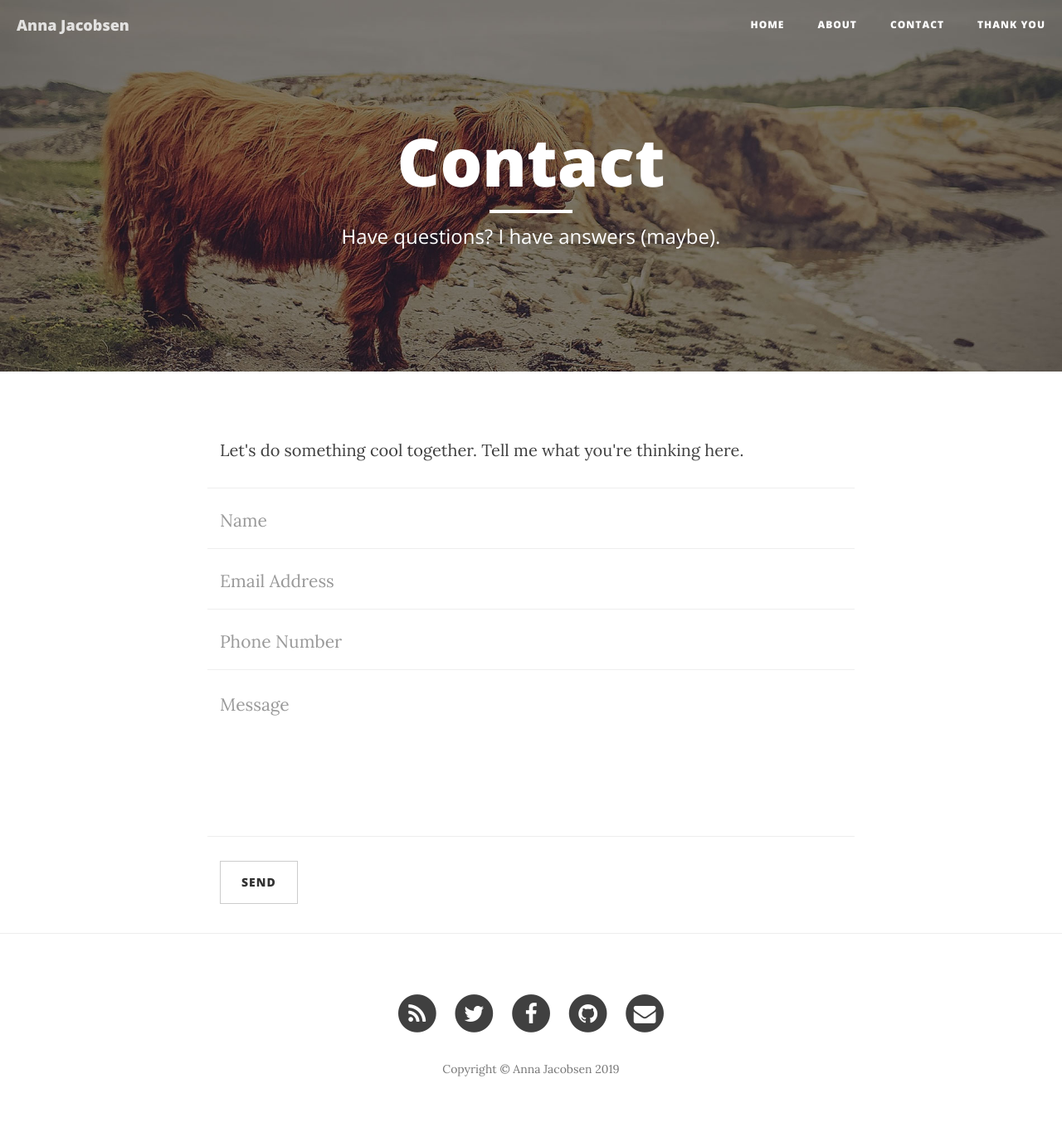
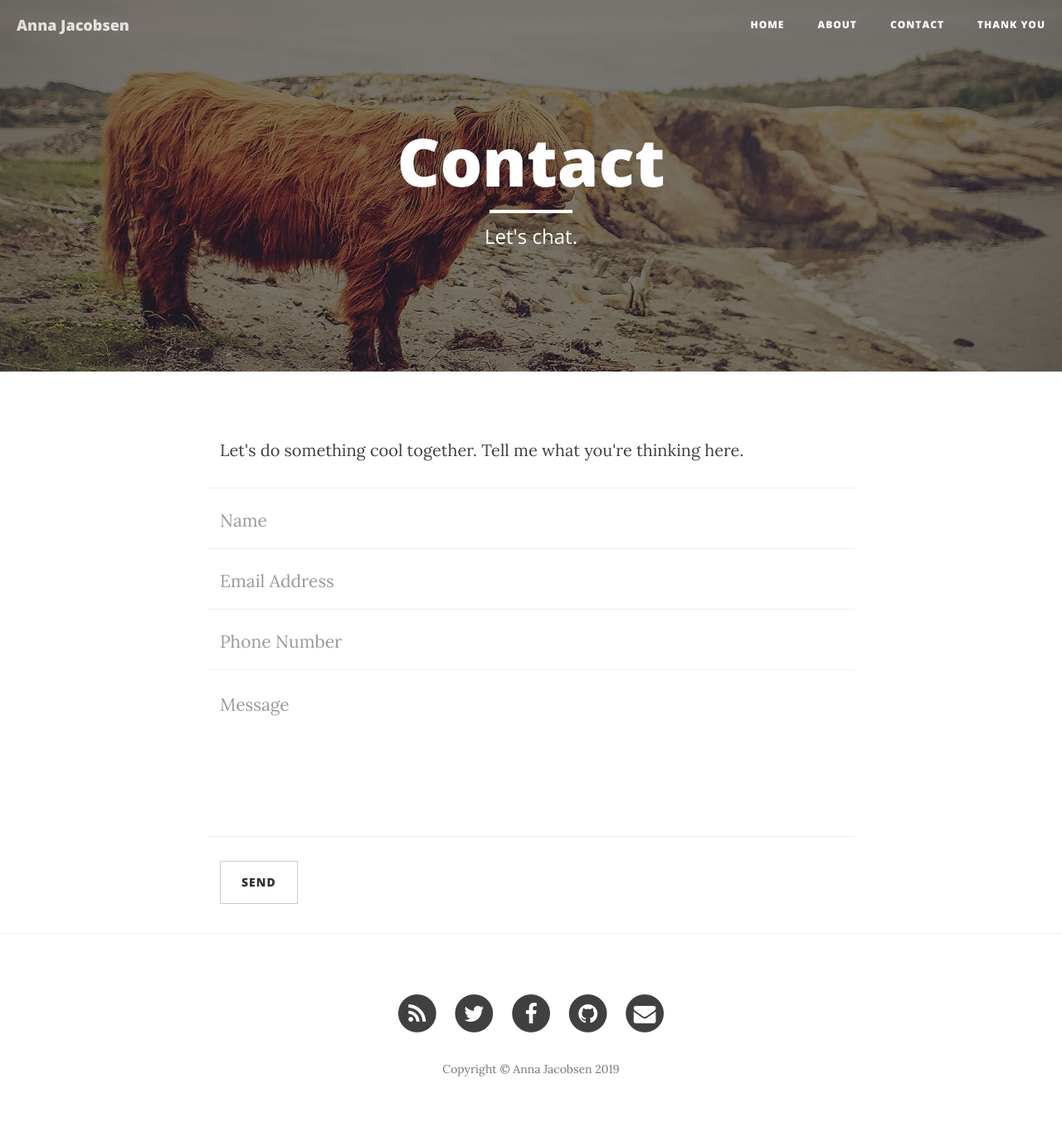
Before and after one commit to annaj/annaj, a Jekyll site: the page built from contact.html, in a window 1280 px wide. Shown: the whole page at 83% size. Built offline with Jekyll 4.4.1, drawn with Linux system fonts in a browser that asks for light colours; nearby versions of some CDN libraries.

Commit message:
updated description

```diff
--- a/contact.html
+++ b/contact.html
@@ -1,7 +1,7 @@
 ---
 layout: page
 title: Contact
-description: Have questions? I have answers (maybe).
+description: Let's chat.
 header-img: img/contact-bg.jpg
 published: true
 ---
```
